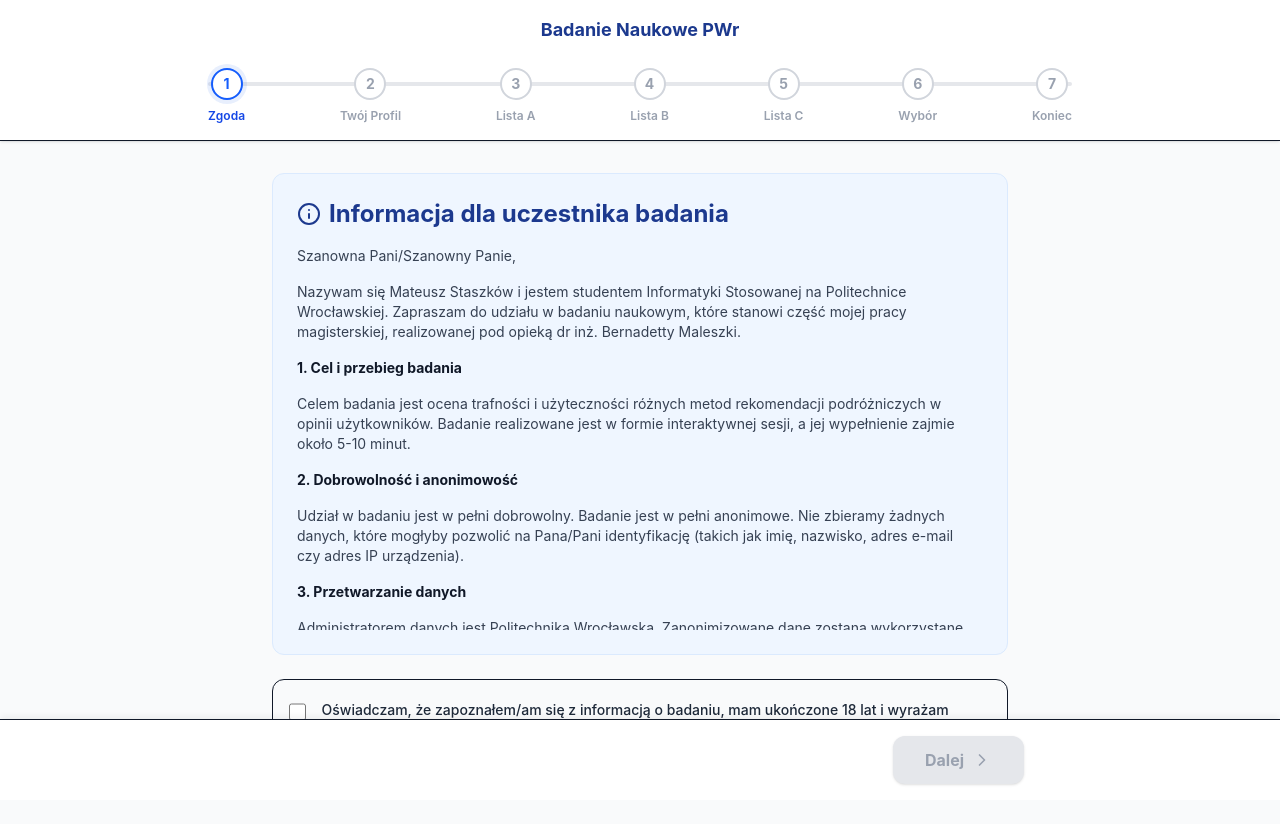
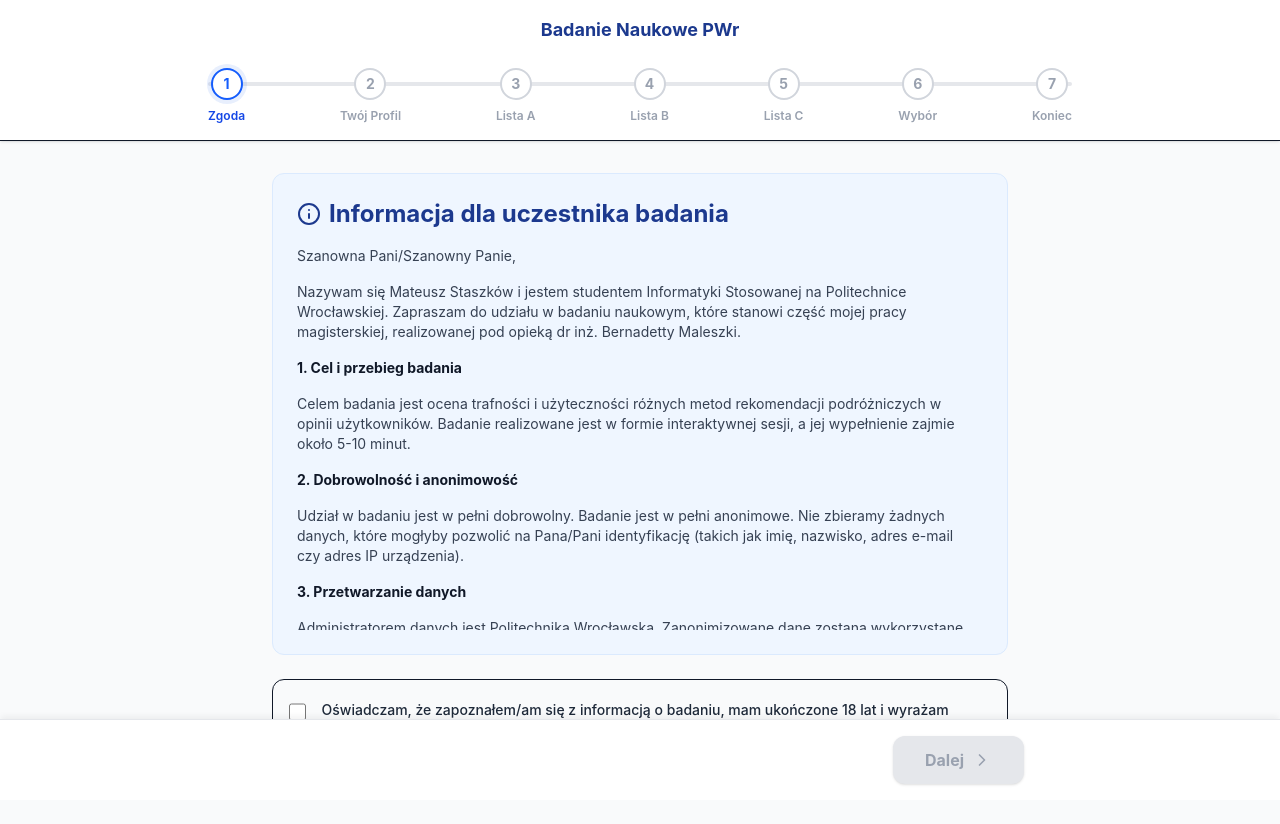
Before and after one commit to stvshy/ankieta-magisterska, a React (Vite) app: page / in a window 1280 px wide. Shown: the top 824 px of the page. Built offline with nearby package versions, Linux system fonts and the light colour scheme.

Commit message:
Update App component: enhance footer styling by adding a border color for improved visual separation and clarity.

```diff
--- a/src/App.jsx
+++ b/src/App.jsx
@@ -246,7 +246,7 @@ export default function App() {
 
       {/* FOOTER Z PRZYCISKAMI NAWIGACJI */}
       {currentStep < STEPS.length - 1 && (
-        <div className="fixed bottom-0 left-0 right-0 bg-white border-t p-4 shadow-[0_-4px_6px_-1px_rgba(0,0,0,0.05)] z-20">
+        <div className="fixed bottom-0 left-0 right-0 bg-white border-t border-gray-200 p-4 shadow-[0_-4px_6px_-1px_rgba(0,0,0,0.05)] z-20">
           <div className="max-w-3xl mx-auto flex justify-between items-center gap-4">
             <button
               onClick={handlePrev}
```
